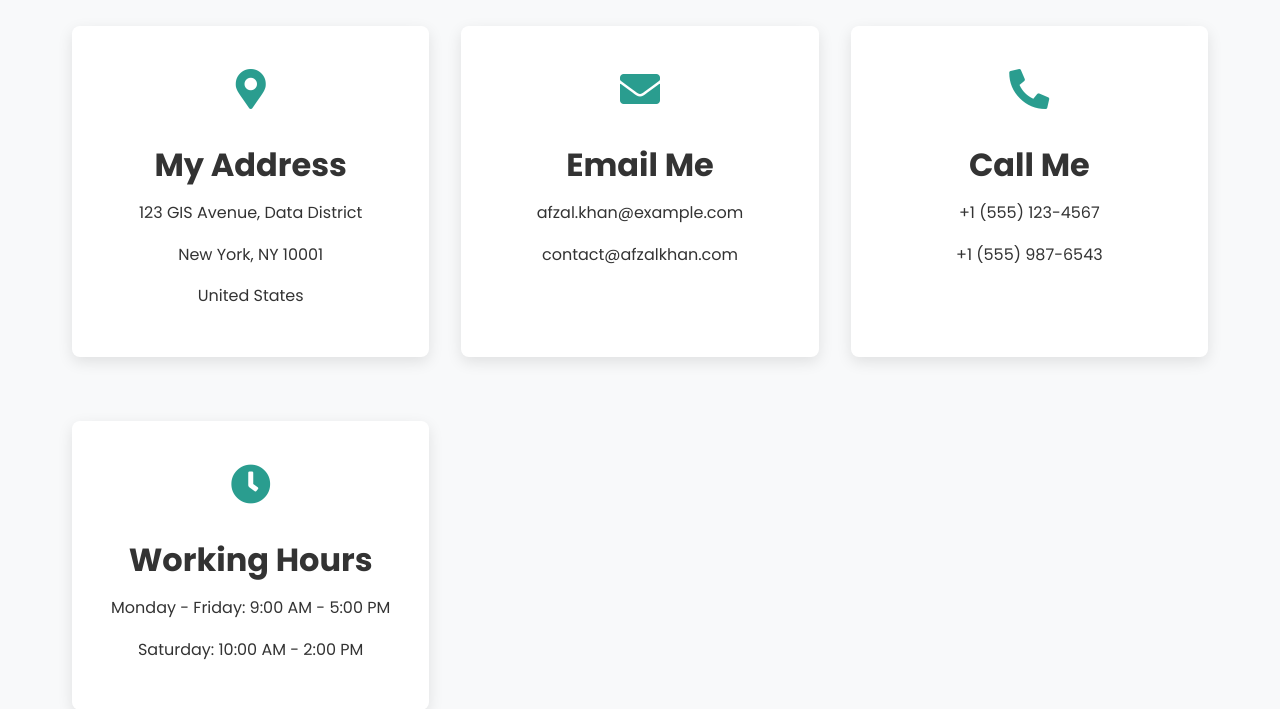
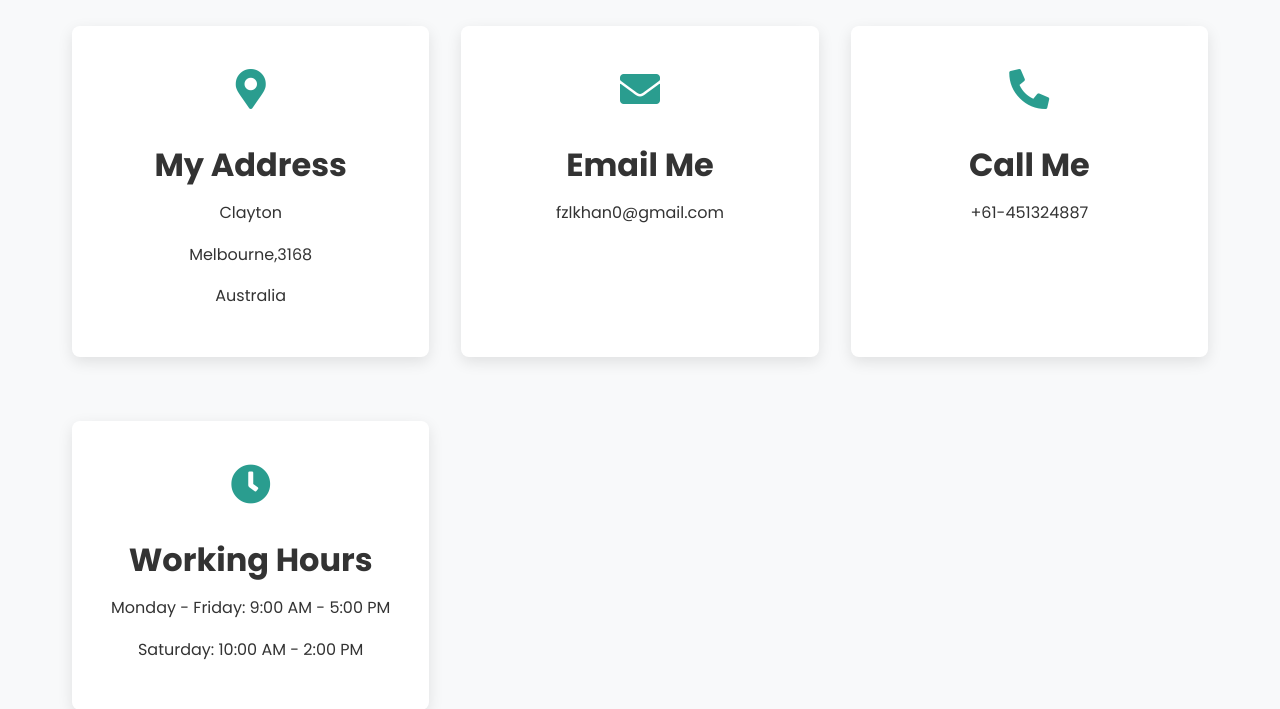
Before and after one commit to afzal0/Personal_potfolio, a Flask app: page /contact in a window 1280 px wide. Shown: the part 558-1267 px from the top of the page. Run offline with Flask 2, Linux system fonts and the light colour scheme.

Commit message:
Version 1.2 Fixed all issues execpt some ma=inor

```diff
--- a/portfolio/app.py
+++ b/portfolio/app.py
@@ -209,7 +209,7 @@ if __name__ == '__main__':
         os.makedirs(data_dir)
 
     # Get port from environment variable or use 5000 as default
-    port = int(os.environ.get('PORT', 5000))
+    port = int(os.environ.get('PORT', 5001))
 
     # Run the app
     app.run(host='0.0.0.0', port=port, debug=False)
--- a/portfolio/templates/contact.html
+++ b/portfolio/templates/contact.html
@@ -89,7 +89,7 @@
     <!-- Header -->
     <header>
         <nav class="container">
-            <a href="{{ url_for('index') }}" class="nav-logo">Afzal<span>Khan</span></a>
+            <a href="{{ url_for('index') }}" class="nav-logo">Mohammad Afzal<span>Khan</span></a>
 
             <ul class="nav-menu">
                 <li class="nav-item"><a href="{{ url_for('index') }}#hero" class="nav-link">Home</a></li>
@@ -127,9 +127,9 @@
                         <i class="fas fa-map-marker-alt"></i>
                     </div>
                     <h3>My Address</h3>
-                    <p>123 GIS Avenue, Data District</p>
-                    <p>New York, NY 10001</p>
-                    <p>United States</p>
+                    <p>Clayton</p>
+                    <p>Melbourne,3168</p>
+                    <p>Australia</p>
                 </div>
 
                 <div class="contact-box text-center" data-aos="fade-up" data-aos-delay="100">
@@ -137,8 +137,7 @@
                         <i class="fas fa-envelope"></i>
                     </div>
                     <h3>Email Me</h3>
-                    <p>afzal.khan@example.com</p>
-                    <p>contact@afzalkhan.com</p>
+                    <p>fzlkhan0@gmail.com</p>
                 </div>
 
                 <div class="contact-box text-center" data-aos="fade-up" data-aos-delay="200">
@@ -146,8 +145,7 @@
                         <i class="fas fa-phone-alt"></i>
                     </div>
                     <h3>Call Me</h3>
-                    <p>+1 (555) 123-4567</p>
-                    <p>+1 (555) 987-6543</p>
+                    <p>+61-451324887</p>
                 </div>
 
                 <div class="contact-box text-center" data-aos="fade-up" data-aos-delay="300">
@@ -233,14 +231,14 @@
 
                 <div class="footer-contact">
                     <h3>Contact Info</h3>
-                    <p><i class="fas fa-envelope"></i> afzal.khan@example.com</p>
-                    <p><i class="fas fa-phone-alt"></i> +1 (555) 123-4567</p>
-                    <p><i class="fas fa-map-marker-alt"></i> New York, NY, United States</p>
+                    <p><i class="fas fa-envelope"></i> fzlkhan0@gmail.com</p>
+                    <p><i class="fas fa-phone-alt"></i> +61-451324887</p>
+                    <p><i class="fas fa-map-marker-alt"></i> Melbourne,Australia</p>
                 </div>
             </div>
 
             <div class="footer-bottom">
-                <p>&copy; 2025 Afzal Khan. All Rights Reserved.</p>
+                <p>&copy; 2025 Mohammad Afzal Khan. All Rights Reserved.</p>
             </div>
         </div>
     </footer>
```
Also changed, not shown: portfolio/data/awards.json (+15 -3 lines), portfolio/data/projects.json (+12 -4 lines), portfolio/templates/index.html (+12 -12 lines), portfolio/templates/projects.html (+6 -6 lines), portfolio/static/images/applisense.png (added), portfolio/static/images/influenza.png (added), portfolio/static/images/prop-intel.png (added), portfolio/static/images/salmonella.png (added), 2 other files.
